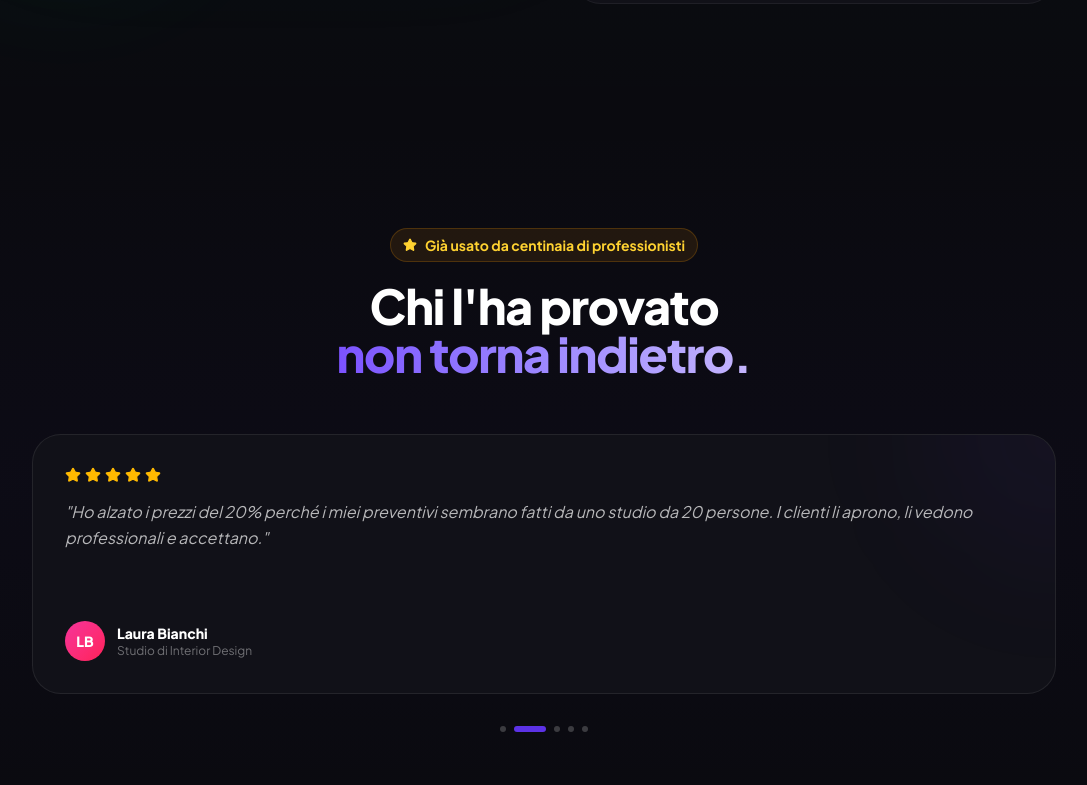
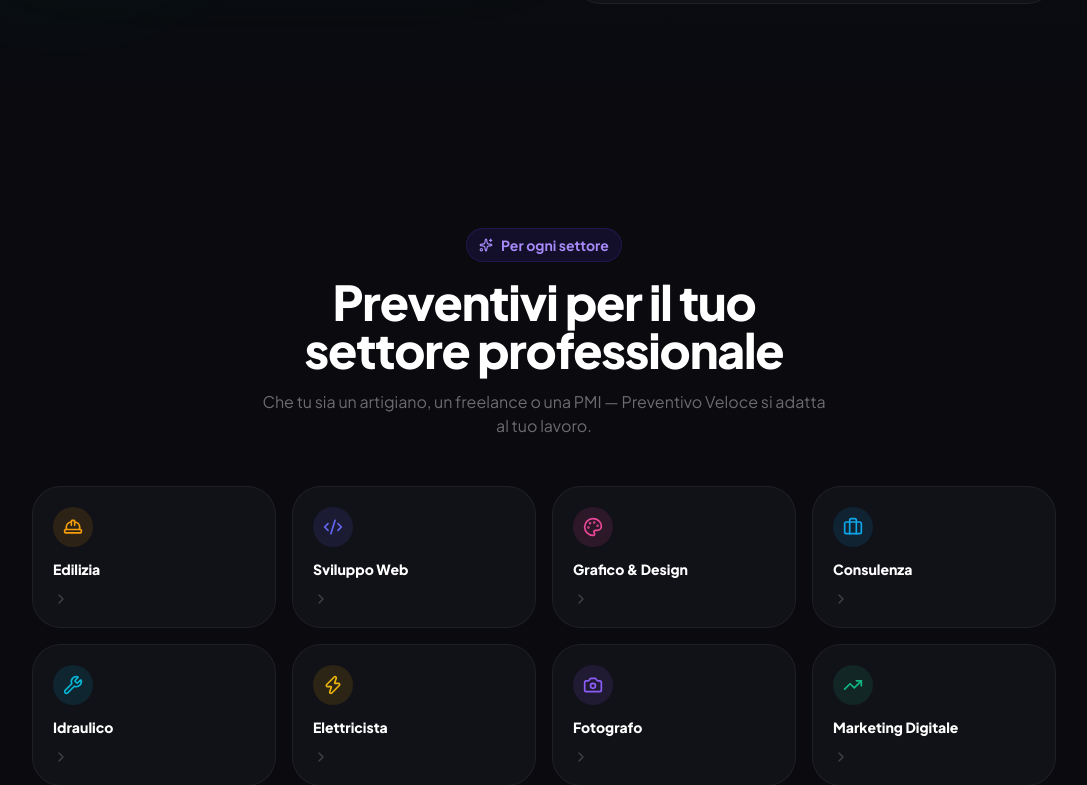
Before and after one commit to federicolardieri/preventivoveloce, a Next.js app: page / in a window 1280 px wide. Shown: the part 5315-6100 px from the top of the page, without its empty margins (96-1183 px from the left). Built offline with nearby package versions, Linux system fonts and the light colour scheme; no server answers.

Commit message:
feat: add Per Settore section to landing page
Co-Authored-By: Claude Sonnet 4.6 <noreply@anthropic.com>

```diff
--- a/src/app/(marketing)/page.tsx
+++ b/src/app/(marketing)/page.tsx
@@ -8,7 +8,9 @@ import {
   Zap, FileText, Sparkles, ArrowRight, Check, X,
   Play, Star, Clock, Download, Palette, ChevronRight,
   Timer, TrendingUp, Shield, Users, Mail, MailCheck, Send, Bell,
+  HardHat, Code2, Briefcase, Wrench, Camera,
 } from 'lucide-react';
+import { categories } from '@/lib/category-config';
 
 const PAID_PLANS_ENABLED = process.env.NEXT_PUBLIC_PAID_PLANS_ENABLED === 'true';
 
@@ -1481,6 +1483,57 @@ export default function LandingPage() {
         </div>
       </section>
 
+      {/* ── PER SETTORE ── */}
+      <section className="py-16 sm:py-20 md:py-28 px-4 sm:px-6">
+        <div className="max-w-5xl mx-auto">
+          <FadeIn className="text-center mb-12">
+            <div className="inline-flex items-center gap-2 bg-[#5c32e6]/12 border border-[#5c32e6]/20 text-[#a78bfa] text-sm font-bold px-3 py-1.5 rounded-full mb-4">
+              <Sparkles className="w-3.5 h-3.5" />
+              Per ogni settore
+            </div>
+            <h2 className="text-3xl sm:text-4xl md:text-5xl font-black text-white tracking-tight mb-4">
+              Preventivi per il tuo<br />settore professionale
+            </h2>
+            <p className="text-white/40 text-base max-w-xl mx-auto">
+              Che tu sia un artigiano, un freelance o una PMI — Preventivo Veloce si adatta al tuo lavoro.
+            </p>
+          </FadeIn>
+
+          <div className="grid grid-cols-2 sm:grid-cols-3 md:grid-cols-4 gap-4">
+            {categories.map((cat, i) => {
+              const Icon = cat.icon;
+              return (
+                <FadeIn key={cat.slug} delay={i * 0.05}>
+                  <motion.a
+                    href={`/${cat.slug}`}
+                    className="group flex flex-col items-start gap-3 bg-[#111118] border border-white/6 rounded-2xl p-5 hover:border-white/14 transition-all relative overflow-hidden hover:shadow-xl"
+                    whileHover={{ y: -4 }}
+                    transition={{ duration: 0.3 }}
+                  >
+                    <div
+                      className="absolute inset-0 opacity-0 group-hover:opacity-100 transition-opacity duration-500"
+                      style={{ background: `radial-gradient(ellipse 80% 60% at 50% 100%, ${cat.color}08, transparent)` }}
+                    />
+                    <div
+                      className="relative w-10 h-10 rounded-xl flex items-center justify-center"
+                      style={{ backgroundColor: cat.colorMuted }}
+                    >
+                      <Icon className="w-5 h-5" style={{ color: cat.color }} />
+                    </div>
+                    <div className="relative flex-1">
+                      <p className="text-sm font-black text-white group-hover:text-white/90">{cat.title}</p>
+                    </div>
+                    <ChevronRight
+                      className="relative w-4 h-4 text-white/20 group-hover:text-white/50 group-hover:translate-x-1 transition-all"
+                    />
+                  </motion.a>
+                </FadeIn>
+              );
+            })}
+          </div>
+        </div>
+      </section>
+
       {/* ── TESTIMONIALS ── */}
       <Testimonials />
 
```
